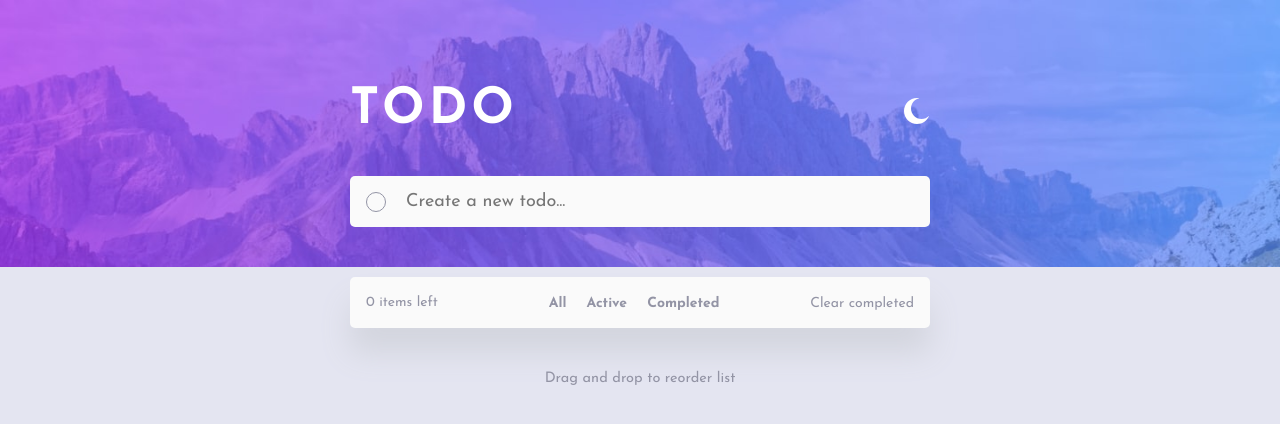
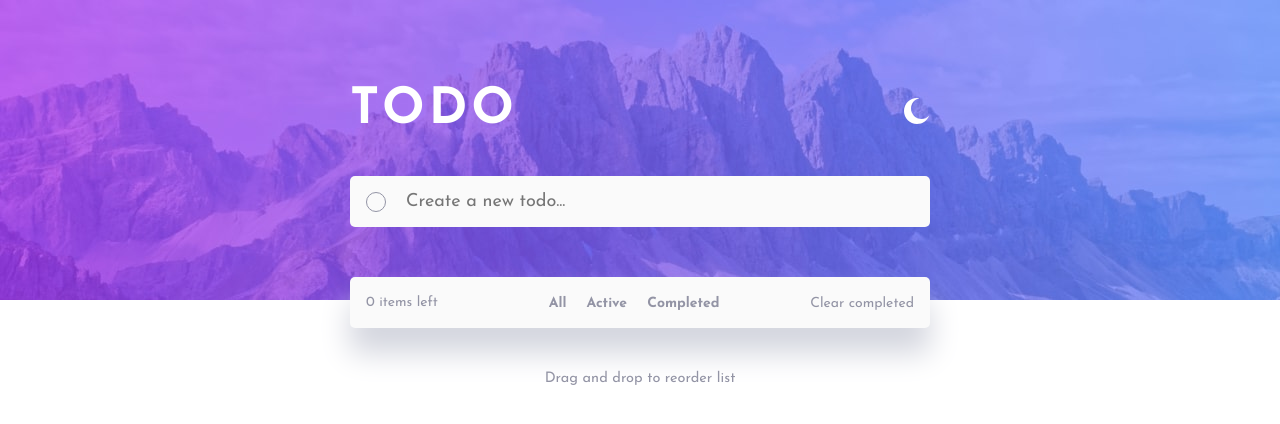
Before and after one commit to dusanlukic404/todo-app, a website built with Parcel: page src/index.html in a window 1280 px wide. Built offline with nearby package versions, Linux system fonts and the light colour scheme.

Commit message:
updated html and body image

```diff
--- a/src/index.html
+++ b/src/index.html
@@ -15,6 +15,7 @@
     <script src="./js/script.js" defer></script>
   </head>
   <body data-theme="light">
+    <div id="header-img"></div>
     <header aria-labelledby="logo">
       <div class="container">
         <div class="app-header">
--- a/src/sass/style.scss
+++ b/src/sass/style.scss
@@ -18,22 +18,39 @@ $gap-medium: 1.5rem;
   background-color: transparent;
 }
 
-body::before {
+// body::before {
+//   position: absolute;
+//   content: "";
+//   top: 0;
+//   left: 0;
+//   width: 100vw;
+//   height: 100vh;
+//   z-index: -1;
+//   background-image: url("../images/bg-desktop-light.jpg");
+//   background-repeat: no-repeat;
+//   background-size: contain;
+//   background-color: var(--main-background);
+
+//   @include medium {
+//     background-image: url("../images/bg-mobile-light.jpg");
+//     background-size: 100vw 30%;
+//   }
+// }
+
+#header-img {
   position: absolute;
-  content: "";
   top: 0;
   left: 0;
-  width: 100vw;
-  height: 100vh;
   z-index: -1;
+  width: 100%;
+  height: 30rem;
   background-image: url("../images/bg-desktop-light.jpg");
+  background-size: cover;
   background-repeat: no-repeat;
-  background-size: contain;
-  background-color: var(--main-background);
 
   @include medium {
     background-image: url("../images/bg-mobile-light.jpg");
-    background-size: 100vw 30%;
+    height: 25rem;
   }
 }
 
```
Also changed, not shown: dist/index.html, 6 other files.
